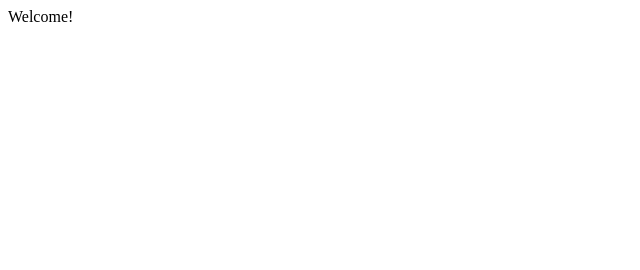
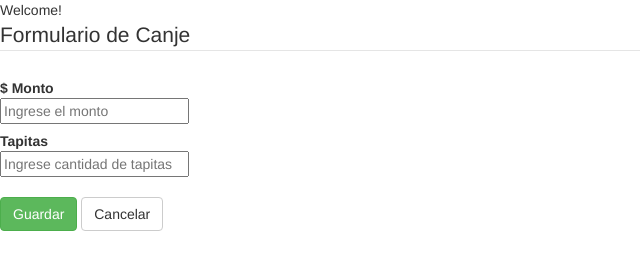
Before and after one commit to nahual/CanjeTapas, a website: page public/index.html in a window 1280 px wide. Shown: the whole page, without its empty margins (0-640 px from the left). Drawn offline with nearby package versions, Linux system fonts and the light colour scheme; some packages are replaced by stand-ins of ours.

Commit message:
adding bootstrap dependencies by bower

```diff
--- a/public/bower.json
+++ b/public/bower.json
@@ -16,6 +16,7 @@
   ],
   "dependencies": {
     "angular": "~1.3.11",
-    "angular-route": "~1.3.11"
+    "angular-route": "~1.3.11",
+    "bootstrap": "~3.3.2"
   }
 }
--- a/public/index.html
+++ b/public/index.html
@@ -7,6 +7,7 @@
     <meta name="viewport" content="width=device-width, initial-scale=1, maximum-scale=1">
 
     <link rel="stylesheet" href="app/css/app.css">
+    <link rel="stylesheet" href="bower_components/bootstrap/dist/css/bootstrap.css">
 
 </head>
 
--- a/public/partials/home.html
+++ b/public/partials/home.html
@@ -1 +1,37 @@
 Welcome!
+
+<form class="form-horizontal">
+    <fieldset>
+
+        <!-- Form Name -->
+        <legend>Formulario de Canje</legend>
+
+        <!-- Text input-->
+        <div class="control-group">
+            <label class="control-label" for="money">$ Monto</label>
+            <div class="controls">
+                <input id="money" name="money" type="text" placeholder="Ingrese el monto" class="input-xlarge" required="">
+
+            </div>
+        </div>
+
+        <!-- Text input-->
+        <div class="control-group">
+            <label class="control-label" for="tapitas">Tapitas</label>
+            <div class="controls">
+                <input id="tapitas" name="tapitas" type="text" placeholder="Ingrese cantidad de tapitas" class="input-xlarge" required="">
+
+            </div>
+        </div>
+
+        <!-- Button (Double) -->
+        <div class="control-group">
+            <label class="control-label" for="button1id"></label>
+            <div class="controls">
+                <button id="button1id" name="button1id" class="btn btn-success">Guardar</button>
+                <button id="button2id" name="button2id" class="btn btn-default">Cancelar</button>
+            </div>
+        </div>
+
+    </fieldset>
+</form>
```
